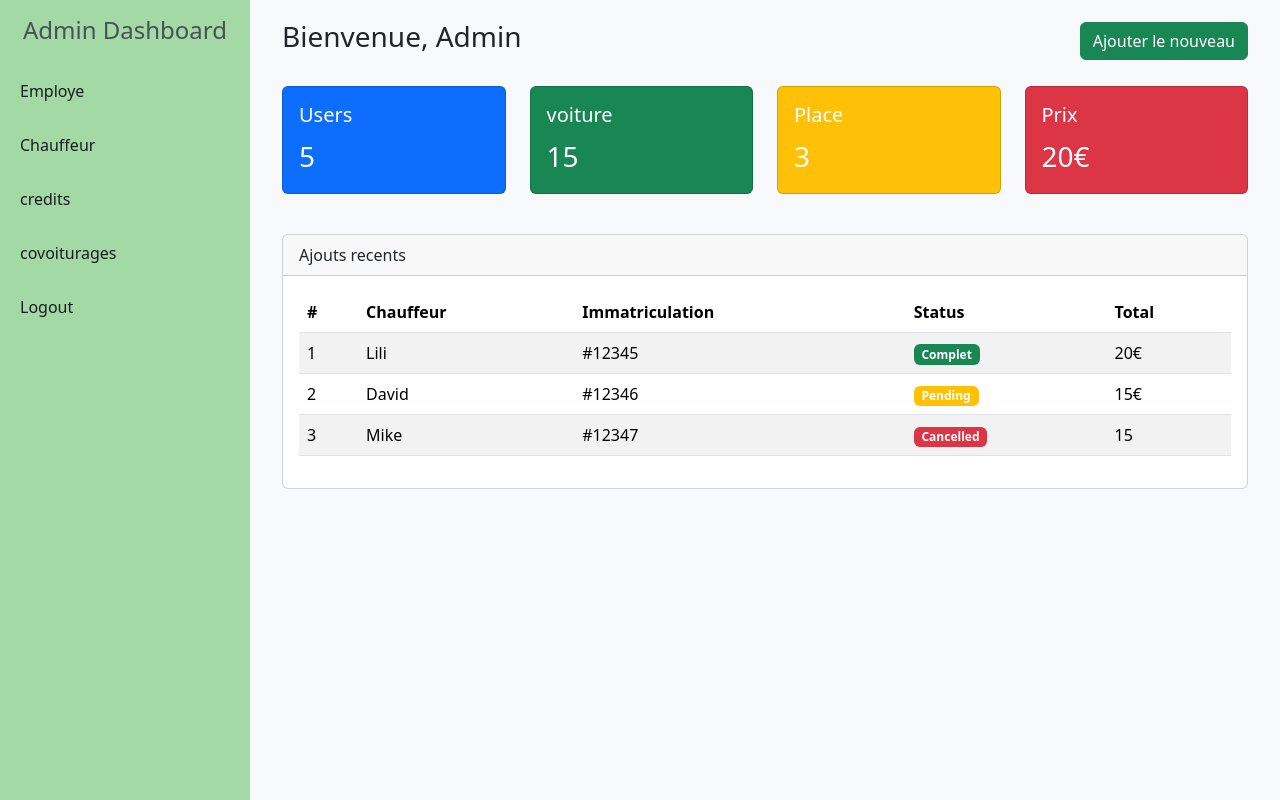
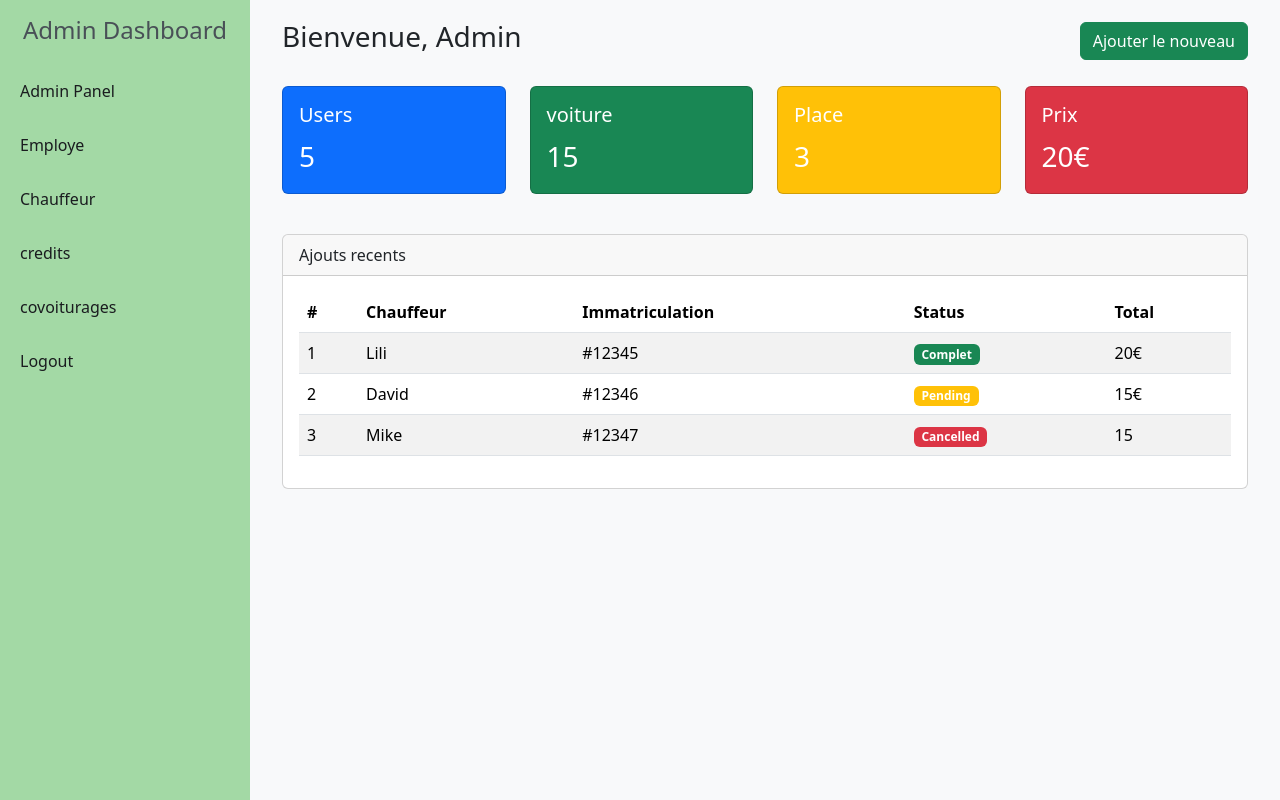
Before and after one commit to samadago/EcoRide, a PHP site: page /dashboard.php in a window 1280 px wide. Run offline with PHP 8.4, Linux system fonts and the light colour scheme.

Commit message:
modification des fichiers

```diff
--- a/dashboard.php
+++ b/dashboard.php
@@ -49,11 +49,11 @@
     <!-- Sidebar -->
     <div class="sidebar">
         <h4 class="text-center py-3">Admin Dashboard</h4>
+        <a href="admin_panel.php">Admin Panel</a>
         <a href="#">Employe</a>
         <a href="#">Chauffeur</a>
         <a href="#">credits</a>
         <a href="#">covoiturages</a>
-
         <a href="#">Logout</a>
     </div>
 
```
